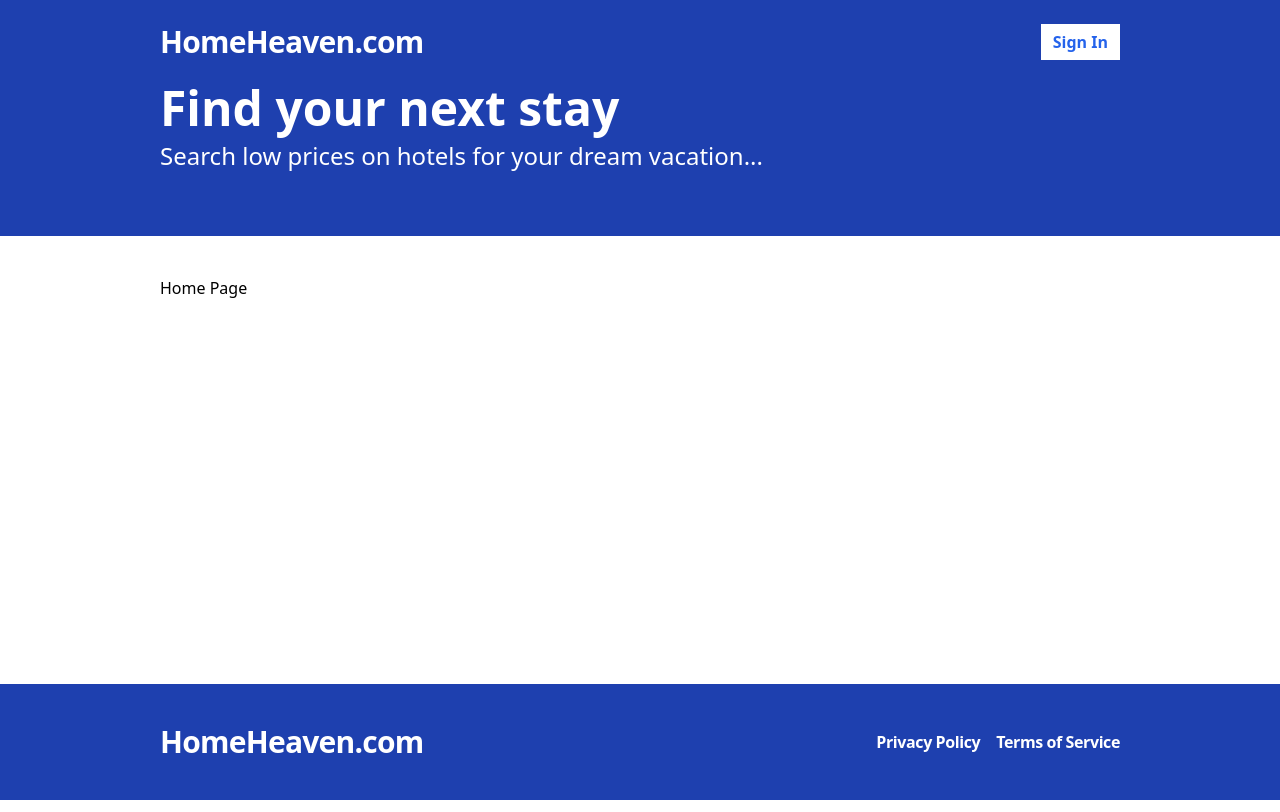
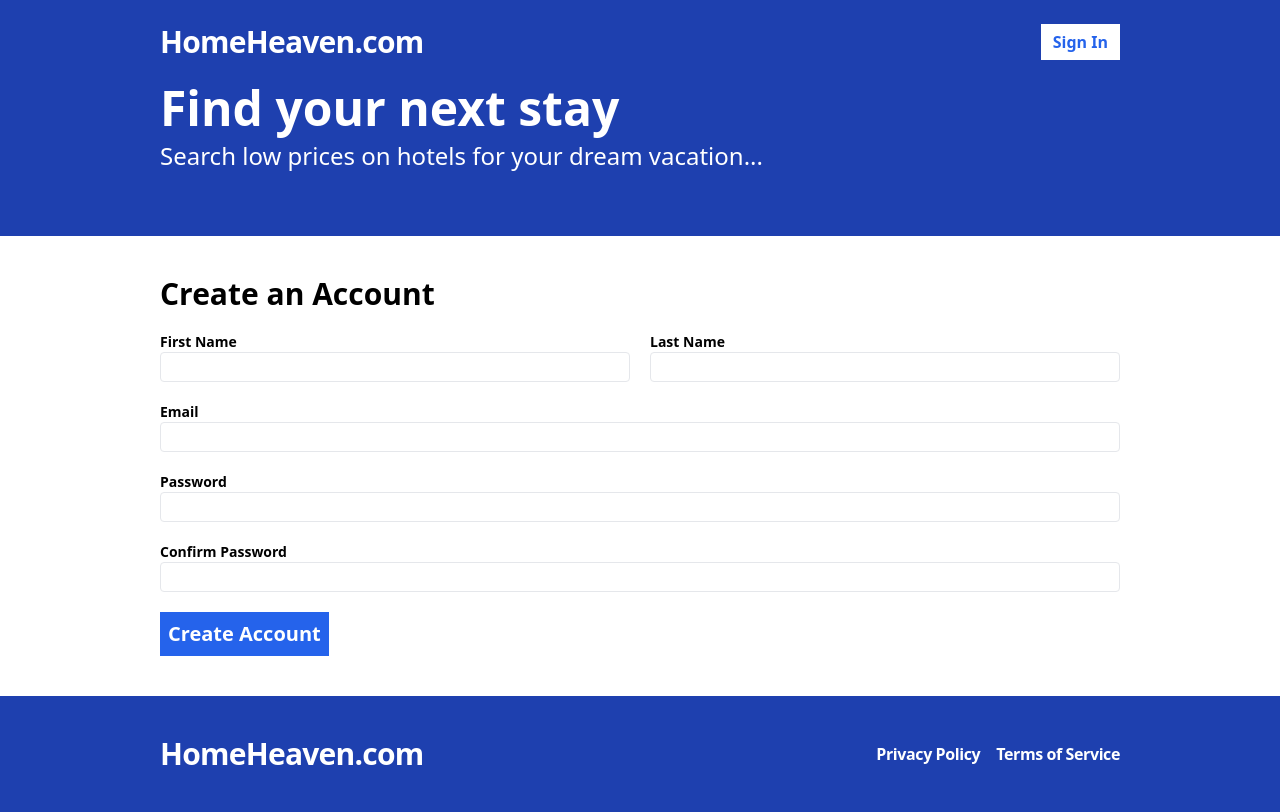
Before and after one commit to waibaBikash/Home-Heaven, a React (Vite) app in the folder frontend/: page /register in a window 1280 px wide. Before the commit this address led to /. Built offline with nearby package versions, Linux system fonts and the light colour scheme.

Commit message:
create a sign in form

```diff
--- a/frontend/package.json
+++ b/frontend/package.json
@@ -12,6 +12,7 @@
   "dependencies": {
     "react": "^18.2.0",
     "react-dom": "^18.2.0",
+    "react-hook-form": "^7.51.5",
     "react-router-dom": "^6.23.1"
   },
   "devDependencies": {
--- a/frontend/src/App.tsx
+++ b/frontend/src/App.tsx
@@ -1,5 +1,6 @@
 import { BrowserRouter as Router , Route, Routes, Navigate,} from "react-router-dom";
 import Layout from "./layouts/Layout";
+import Register from "./pages/Register";
 
 const App = () => {
   return(
@@ -11,6 +12,11 @@
         <Route path="/search" element={<Layout>
           <p>Search Page</p>
         </Layout>} />
+        <Route path="/register" element={
+          <Layout>
+            <Register/>
+          </Layout>
+        } />
         <Route path="/*" element={<Navigate to="/" />} />
       </Routes>
    </Router>
--- /dev/null
+++ b/frontend/src/api-client.ts
@@ -0,0 +1,18 @@
+import { RegisterFormData } from "./pages/Register";
+
+const API_BASE_URL = import.meta.env.VITE_API_BASE_URL;
+
+export const register = async (formData: RegisterFormData) => {
+  const response = await fetch(`${API_BASE_URL}/api/users/register`, {
+      method: 'POST',
+      headers: {
+        "content-type":"application/json"
+      },
+      body: JSON.stringify(formData),
+  });
+
+  const responseBody = await response.json();
+   if(!response.ok){
+    throw new Error(responseBody.message);
+   }
+};
--- /dev/null
+++ b/frontend/src/pages/Register.tsx
@@ -0,0 +1,76 @@
+import { useForm } from "react-hook-form";
+
+
+ export type RegisterFormData = {
+  firstName: string;
+  lastName: string;
+  email: string;
+  password: string;
+  confirmPassword: string;
+}
+
+const Register = () => {
+
+  const { register, watch, handleSubmit,
+    formState: { errors },
+   } = useForm<RegisterFormData>();
+
+   const onSubmit = handleSubmit((data)=>{
+     console.log(data);
+   })
+  return (
+    <form className="flex flex-col gap-5" onSubmit={onSubmit}>
+       <h2 className="text-3xl font-bold">Create an Account</h2>
+       <div className="flex flex-col md:flex-row gap-5">
+          <label className="text-grey-700 text-sm font-bold flex-1">First Name
+             <input className="border rounded w-full py-1 px-2 font-normal" {...register("firstName", {required: "This feild is required"})} />
+             {errors.firstName && (
+                <span className="text-red-500">{errors.firstName.message}</span>
+              )}
+          </label>
+          <label className="text-grey-700 text-sm font-bold flex-1">Last Name
+             <input className="border rounded w-full py-1 px-2 font-normal" {...register("lastName", {required: "This feild is required"})} />
+              {errors.lastName && (
+                <span className="text-red-500">{errors.lastName.message}</span>
+              )}
+          </label>
+       </div>
+       <label className="text-grey-700 text-sm font-bold flex-1">Email
+             <input type="email" className="border rounded w-full py-1 px-2 font-normal" {...register("email", {required: "This feild is required"})} />
+             {errors.email && (
+                <span className="text-red-500">{errors.email.message}</span>
+              )}
+          </label>
+          <label className="text-grey-700 text-sm font-bold flex-1">Password
+             <input type="password" className="border rounded w-full py-1 px-2 font-normal" {...register("password", {required: "This feild is required",
+              minLength: {
+                value: 6,
+                message: "Password must be at least 6 characters"
+              },
+             })} />
+             {errors.password && (
+                <span className="text-red-500">{errors.password.message}</span>
+              )}
+          </label>
+          <label className="text-grey-700 text-sm font-bold flex-1">Confirm Password
+             <input type="password" className="border rounded w-full py-1 px-2 font-normal" {...register("confirmPassword", {
+                 validate: (val)=>{
+                   if(!val){
+                    return "This field is required"
+                   }else if(watch("password") !== val){
+                    return "Your password do not match";
+                   }
+                 }
+             })} />
+             {errors.confirmPassword && (
+                <span className="text-red-500">{errors.confirmPassword.message}</span>
+              )}
+          </label>
+           <span>
+             <button type="submit" className="bg-blue-600 text-white p-2 font-bold hover:bg-blue-500 text-xl">Create Account</button>
+           </span>
+    </form>
+  )
+}
+
+export default Register;
--- a/frontend/tailwind.config.js
+++ b/frontend/tailwind.config.js
@@ -4,7 +4,9 @@
   theme: {
     extend: {},
     container:{
-      padding: "10rem",
+      padding: {
+       md: "10rem",
+      }
     },
   },
   plugins: [],
```
Also changed, not shown: 2 other files (tests, documents, lock files or other folders).
